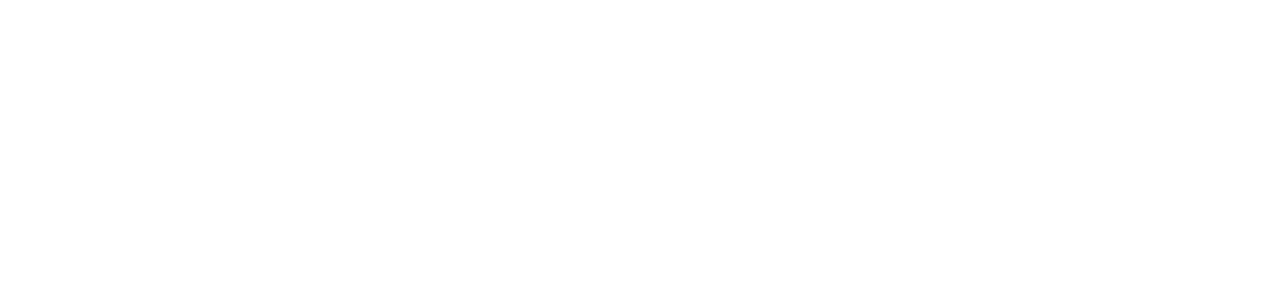
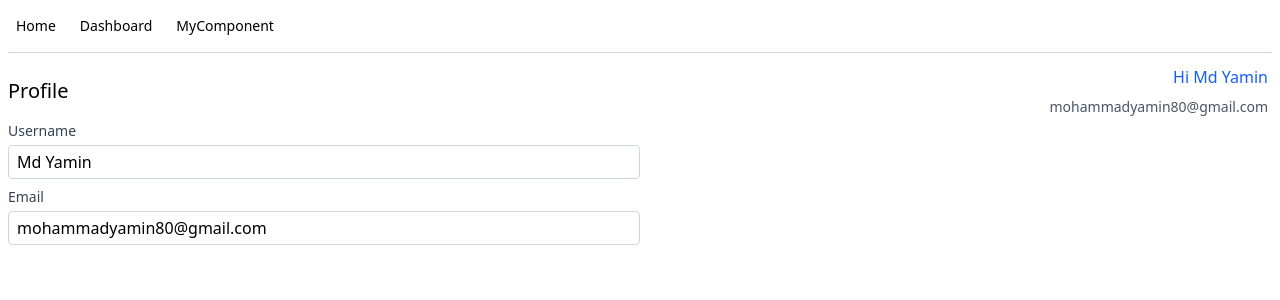
Before and after one commit to mdyamin007/questionpro_task, a React (Vite) app: page /user in a window 1280 px wide. Before the commit this address had no page. Shown: the top 300 px of the page. Built offline with nearby package versions, Linux system fonts and the light colour scheme.

Commit message:
feat: user profile page added with functionalities

```diff
--- a/src/App.tsx
+++ b/src/App.tsx
@@ -4,6 +4,7 @@
 import DashboardLayout from "./components/layouts/DashboardLayout";
 import PostsPage from "./pages/PostsPage";
 import CommentsPage from "./pages/CommentsPage";
+import ProfilePage from "./pages/ProfilePage";
 
 function App() {
   return (
@@ -20,6 +21,9 @@
           <Route path="posts" element={<PostsPage />} />
           <Route path="comments" element={<CommentsPage />} />
         </Route>
+
+        <Route path="user" element={<ProfilePage />} />
+        <Route path="my-component" element={<div>My Component works!</div>} />
       </Route>
     </Routes>
   );
--- a/src/components/common/UserInfo.tsx
+++ b/src/components/common/UserInfo.tsx
@@ -1,13 +1,15 @@
-type PropsType = {
-  username: string;
-  email: string;
-};
+import { Link } from "react-router";
+import { useUser } from "../../contexts/UserContext";
 
-function UserInfo({ username, email }: PropsType) {
+function UserInfo() {
+  const { user } = useUser();
+
   return (
     <div className="absolute top-1 right-1 flex flex-col gap-2 text-right">
-      <p className="text-blue-600">Hi {username}</p>
-      <p className="text-sm text-gray-600">{email}</p>
+      <Link to="/user">
+        <p className="text-blue-600">Hi {user?.username}</p>
+      </Link>
+      <p className="text-sm text-gray-600">{user?.email}</p>
     </div>
   );
 }
--- a/src/components/layouts/MainLayout.tsx
+++ b/src/components/layouts/MainLayout.tsx
@@ -20,7 +20,7 @@
       <div className="relative">
         <Outlet />
 
-        <UserInfo username="John Doe" email="test@gmail.com" />
+        <UserInfo />
       </div>
     </div>
   );
--- /dev/null
+++ b/src/components/ui/MyTextInput.tsx
@@ -0,0 +1,31 @@
+type PropsType = {
+  label?: string;
+  value?: string;
+  onChange?: (e: React.ChangeEvent<HTMLInputElement>) => void;
+  className?: string;
+};
+
+function MyTextInput({ label, value, onChange, className }: PropsType) {
+  return (
+    <div className="flex flex-col gap-1">
+      {label && (
+        <label className="text-sm font-medium text-gray-700">{label}</label>
+      )}
+      <input
+        type="text"
+        value={value}
+        onChange={onChange}
+        className={[
+          "border border-gray-300 rounded px-2 py-1",
+          "focus:outline-none focus:ring-2 focus:ring-blue-500",
+          "w-1/2",
+          className,
+        ]
+          .filter(Boolean)
+          .join(" ")}
+      />
+    </div>
+  );
+}
+
+export default MyTextInput;
--- /dev/null
+++ b/src/contexts/UserContext.ts
@@ -0,0 +1,15 @@
+import { createContext, useContext } from "react";
+import type { StaticUser } from "../types/data.type";
+
+type Ctx = {
+  user: StaticUser;
+  setUser: (patch: Partial<StaticUser>) => void;
+};
+
+export const UserContext = createContext<Ctx | null>(null);
+
+export function useUser() {
+  const ctx = useContext(UserContext);
+  if (!ctx) throw new Error("useUser must be used within UserProvider");
+  return ctx;
+}
--- /dev/null
+++ b/src/contexts/UserProvider.tsx
@@ -0,0 +1,20 @@
+import { useCallback, useMemo, useState } from "react";
+import type { StaticUser } from "../types/data.type";
+import { initialUser } from "../data/userData";
+import { UserContext } from "./UserContext";
+
+export default function UserProvider({
+  children,
+}: {
+  children: React.ReactNode;
+}) {
+  const [user, setUserState] = useState<StaticUser>(initialUser);
+
+  const setUser = useCallback((patch: Partial<StaticUser>) => {
+    setUserState((prev) => ({ ...prev, ...patch }));
+  }, []);
+
+  const value = useMemo(() => ({ user, setUser }), [user, setUser]);
+
+  return <UserContext.Provider value={value}>{children}</UserContext.Provider>;
+}
--- /dev/null
+++ b/src/data/userData.ts
@@ -0,0 +1,6 @@
+import type { StaticUser } from "../types/data.type";
+
+export const initialUser: StaticUser = {
+  username: "Md Yamin",
+  email: "mohammadyamin80@gmail.com",
+};
--- a/src/main.tsx
+++ b/src/main.tsx
@@ -3,13 +3,16 @@
 import App from "./App.tsx";
 import { BrowserRouter } from "react-router";
 import { QueryClient, QueryClientProvider } from "@tanstack/react-query";
+import UserProvider from "./contexts/UserProvider.tsx";
 
 export const queryClient = new QueryClient();
 
 createRoot(document.getElementById("root")!).render(
   <BrowserRouter>
     <QueryClientProvider client={queryClient}>
-      <App />
+      <UserProvider>
+        <App />
+      </UserProvider>
     </QueryClientProvider>
   </BrowserRouter>
 );
--- /dev/null
+++ b/src/pages/ProfilePage.tsx
@@ -0,0 +1,28 @@
+import React from "react";
+import MyTextInput from "../components/ui/MyTextInput";
+import { useUser } from "../contexts/UserContext";
+
+function ProfilePage() {
+  const { user, setUser } = useUser();
+
+  return (
+    <div className="flex flex-col">
+      <h2 className="text-xl my-4">Profile</h2>
+
+      <div className="flex flex-col gap-2">
+        <MyTextInput
+          label="Username"
+          value={user?.username}
+          onChange={(e) => setUser({ username: e.target.value })}
+        />
+        <MyTextInput
+          label="Email"
+          value={user?.email}
+          onChange={(e) => setUser({ email: e.target.value })}
+        />
+      </div>
+    </div>
+  );
+}
+
+export default ProfilePage;
--- a/src/types/data.type.ts
+++ b/src/types/data.type.ts
@@ -19,3 +19,8 @@
   username: string;
   email: string;
 };
+
+export type StaticUser = {
+  username: string;
+  email: string;
+};
```
